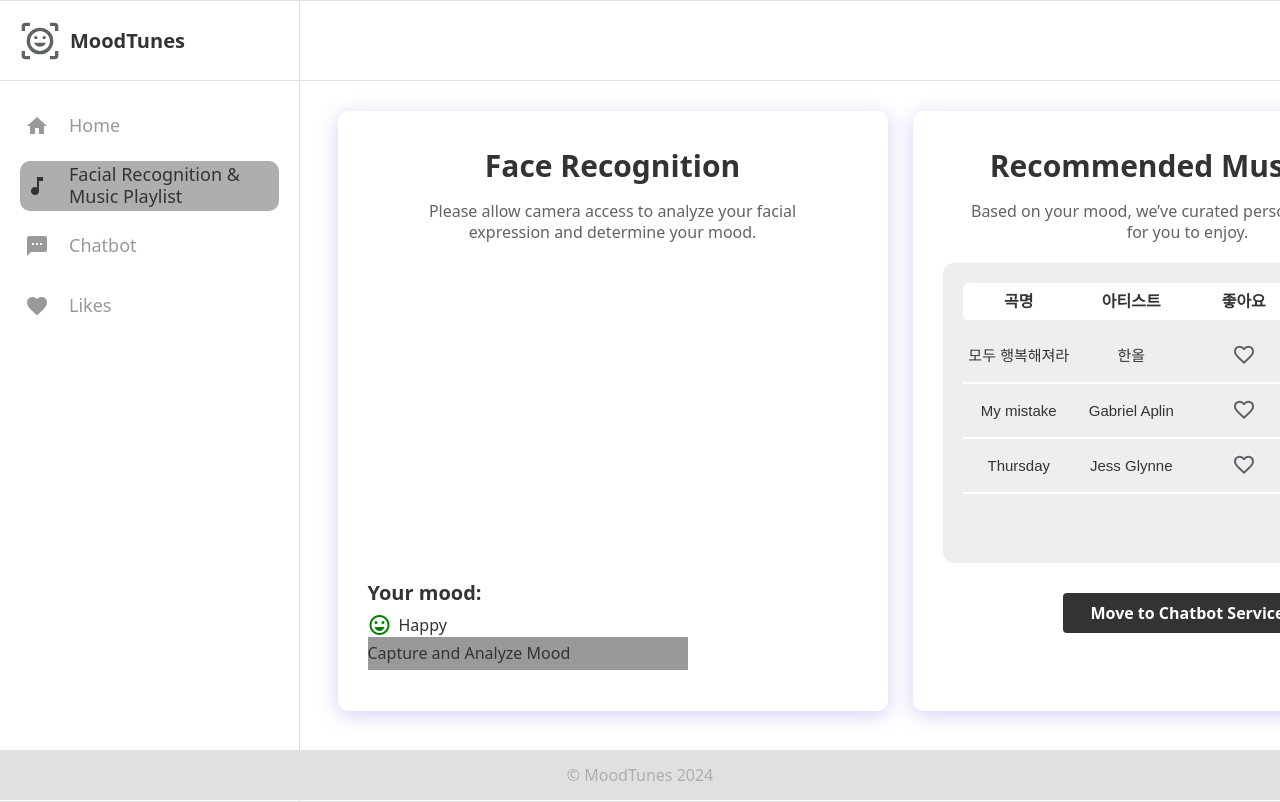
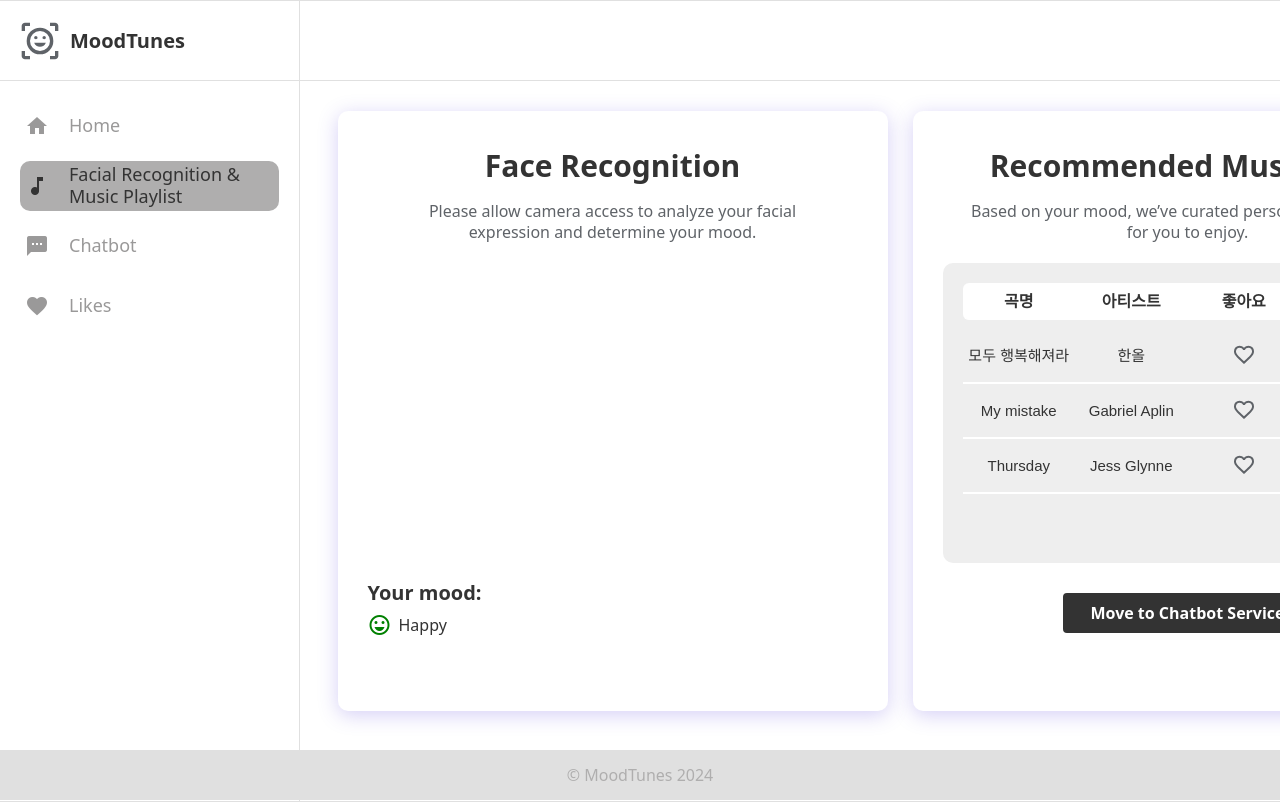
Before and after one commit to LES4975/capstone-design-project-team_005, a React (Create React App) app in the folder frontend/: page /mood-tunes in a window 1280 px wide. Shown: the top 802 px of the page. Built offline with nearby package versions, Linux system fonts and the light colour scheme; no server answers; a web font is replaced by a local one.

Commit message:
캡쳐 버튼 삭제

```diff
--- a/frontend/src/components/mood-tunes/MoodTunesComponent.jsx
+++ b/frontend/src/components/mood-tunes/MoodTunesComponent.jsx
@@ -1,4 +1,4 @@
-import React, { useEffect, useRef, useState, useCallback } from "react";
+import React, { useEffect, useRef, useState } from "react";
 import { useNavigate } from "react-router-dom";
 
 const MoodTunesComponent = () => {
@@ -6,38 +6,6 @@ const MoodTunesComponent = () => {
   const videoRef = useRef(null);
 
   const [isOpenCamera, setIsOpenCamera] = useState(true);
-
-  const capture = useCallback(async () => {
-    const imageSrc = videoRef.current.getScreenshot({
-      width: 640,
-      height: 640,
-    });
-
-    // Convert base64 to Blob
-    const byteString = atob(imageSrc.split(",")[1]);
-    const mimeString = imageSrc.split(",")[0].split(":")[1].split(";")[0];
-    const ab = new ArrayBuffer(byteString.length);
-    const ia = new Uint8Array(ab);
-    for (let i = 0; i < byteString.length; i++) {
-      ia[i] = byteString.charCodeAt(i);
-    }
-    const blob = new Blob([ab], { type: mimeString });
-
-    const formData = new FormData();
-    formData.append("image", blob, "image.jpg");
-
-    try {
-      const response = await fetch("http://localhost:5000/predict", {
-        method: "POST",
-        body: formData,
-      });
-
-      const result = await response.json();
-      console.log(result);
-    } catch (error) {
-      console.error("Error:", error);
-    }
-  }, []);
 
   const pageRender = (e) => {
     e.preventDefault();
@@ -85,7 +53,6 @@ const MoodTunesComponent = () => {
             <div className="video-on">
               <video
                 ref={videoRef}
-                screenshotFormat="image/jpeg"
                 style={{ width: "100%", height: "300px" }}
                 autoPlay
                 muted
@@ -110,9 +77,6 @@ const MoodTunesComponent = () => {
               <div class="material-icons smile">sentiment_very_satisfied</div>
               <span>Happy</span>
             </div>
-          </div>
-          <div className="capture-btn">
-            <button onClick={capture}>Capture and Analyze Mood</button>
           </div>
         </div>
         <div className="music-box">
```
